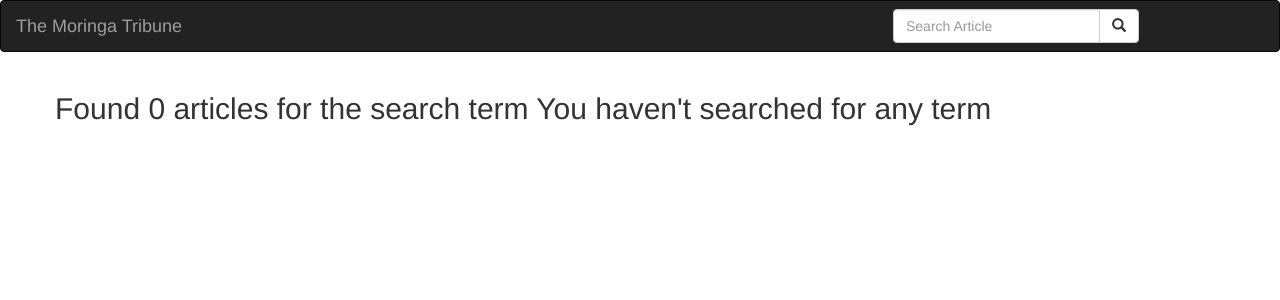
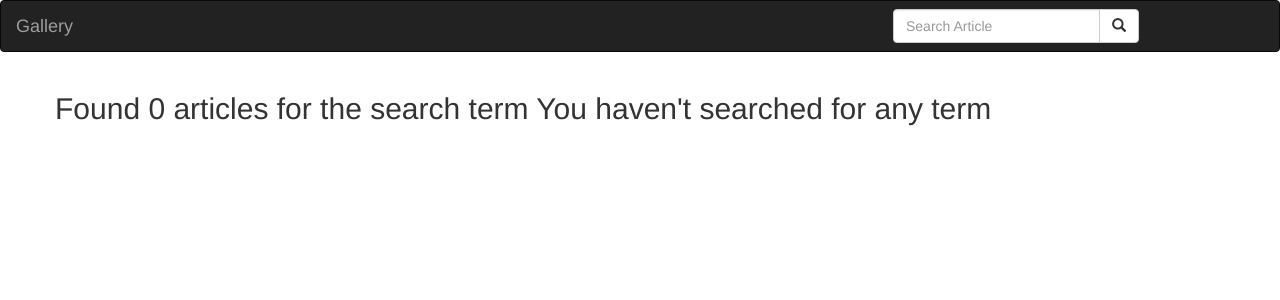
Before and after one commit to JamesOdera/pgallery, a Django app: page /search/ in a window 1280 px wide. Shown: the top 300 px of the page. Run offline with Django 3.2, Linux system fonts and the light colour scheme; some libraries are stand-ins or nearby versions.

```diff
--- a/image/templates/navbar.html
+++ b/image/templates/navbar.html
@@ -9,7 +9,7 @@
     <nav class="navbar navbar-inverse">
         <div class="container-fluid">
           <div class="navbar-header">
-            <a class="navbar-brand" href="{% url 'imageToday' %}">The Moringa Tribune</a>
+            <a class="navbar-brand" href="{% url 'imageToday' %}">Gallery</a>
           </div>
 
           <!-- Adding a search form  -->
```
